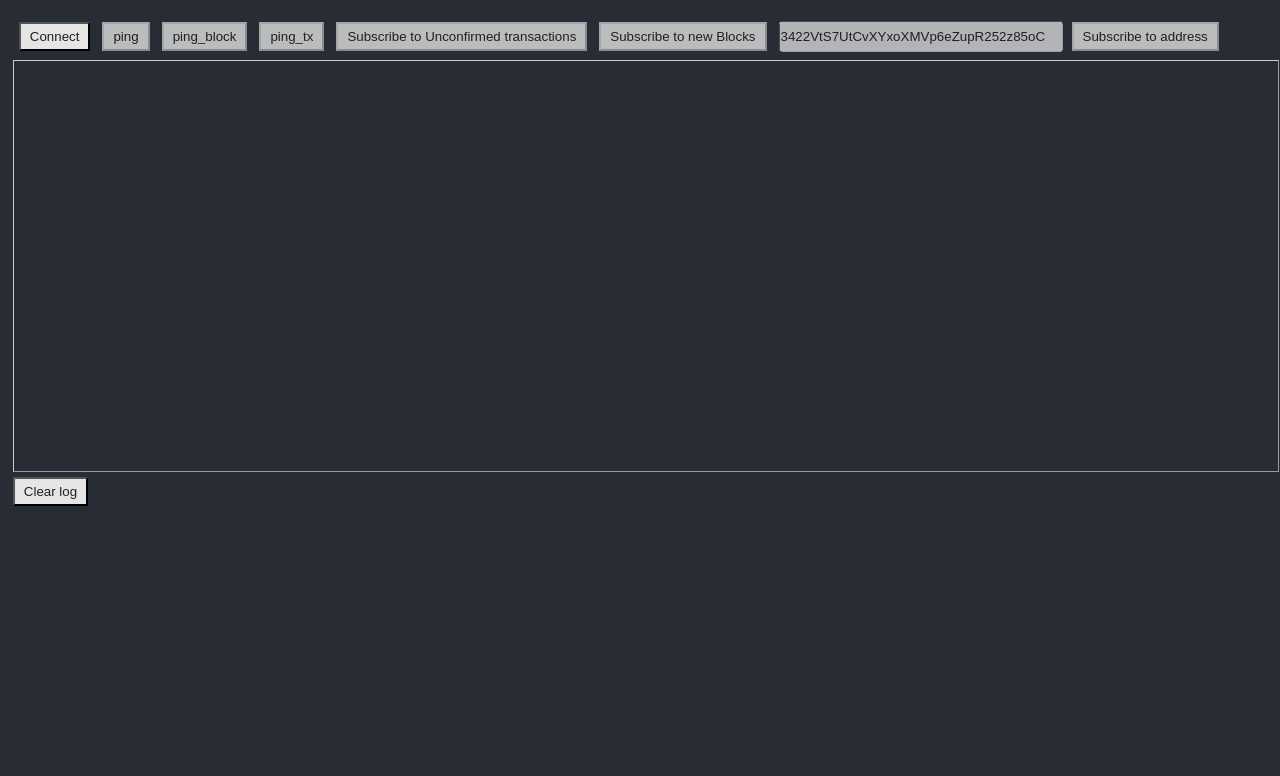
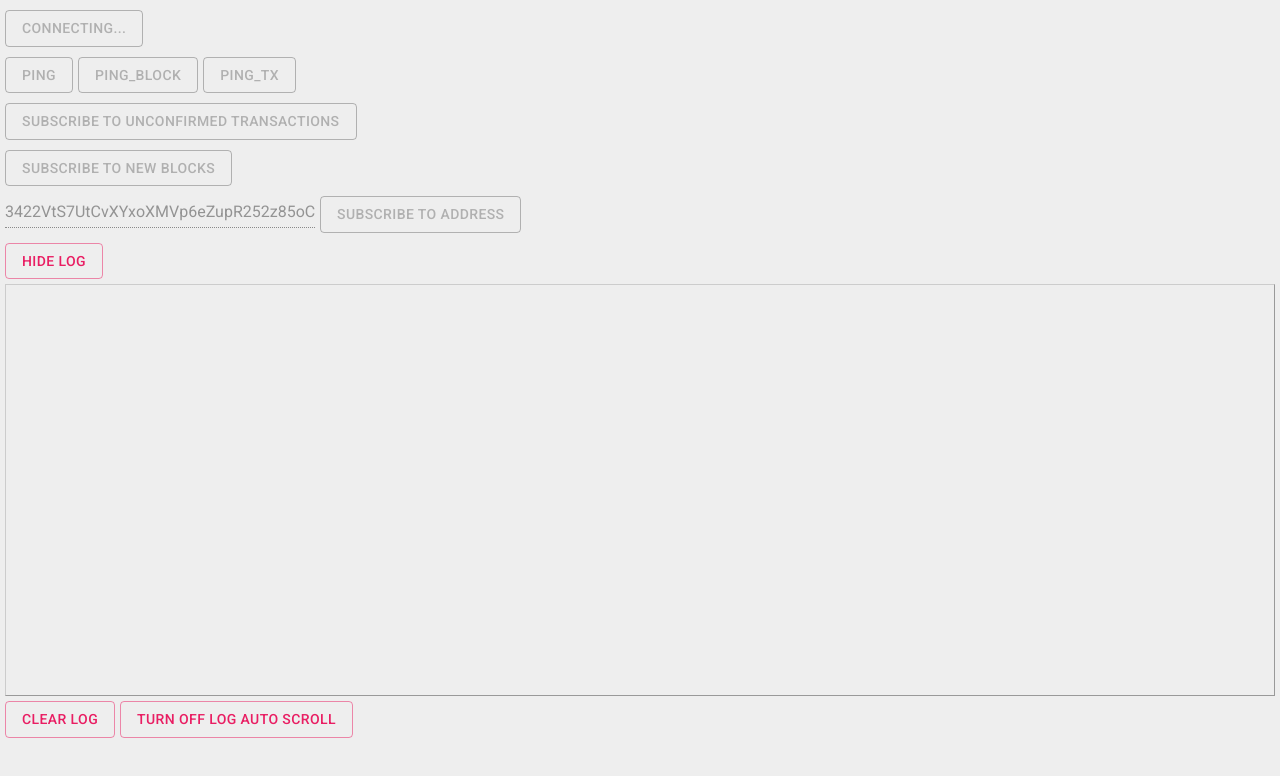
Before and after one commit to ivanpolkin/react_test_project, a React (Create React App) app: page / in a window 1280 px wide. Shown: the top 776 px of the page. Built offline with nearby package versions, Linux system fonts and the light colour scheme; no server answers.

Commit message:
added material design for buttons and input and Roboto font
added new functionality:
    counters: BTC, transactions, blocks
    buttons: conditional disable

log:
    output now is understandable for users,
    added buttons to turn off auto scroll and hide log window

```diff
--- a/public/index.html
+++ b/public/index.html
@@ -3,7 +3,7 @@
   <head>
     <meta charset="utf-8">
     <link rel="shortcut icon" href="%PUBLIC_URL%/favicon.ico">
-    <meta name="viewport" content="width=device-width, initial-scale=1, shrink-to-fit=no">
+    <meta name="viewport" content="width=device-width, initial-scale=1, shrink-to-fit=no user-scalable=no">
     <meta name="theme-color" content="#000000">
     <!--
       manifest.json provides metadata used when your web app is added to the
--- a/src/App.css
+++ b/src/App.css
@@ -1,44 +1,19 @@
+@import url("https://fonts.googleapis.com/css?family=Roboto:300,400,500");
+
 body {
-    padding: 1%;
-    background-color: #282c34;
-    font-size: 14px;
-    color: white;
+    font-family: 'Roboto', sans-serif;
+    color: rgba(0, 0, 0, 0.87);
+    margin: 5px;
+    background-color: #eee;
 }
 
 #log {
-    border: solid 1px #999999;
-    border-top-color: #CCCCCC;
-    border-left-color: #CCCCCC;
+    border: solid 1px #999;
+    border-top-color: #ccc;
+    border-left-color: #ccc;
     padding: 5px;
-    width: 100%;
+    width: auto;
     min-height: 50vh;
     max-height: 50vh;
     overflow-y: scroll;
-    margin-bottom: 5px;
 }
-
-.App-header > div {
-    display: inline-block;
-    padding: 8px 6px;
-}
-
-button {
-    padding: 5px 9px;
-    background: rgba(250, 250, 250, 0.9);
-    outline: 0;
-    text-decoration: none;
-    color: rgb(32, 32, 32);
-    cursor: pointer;
-}
-
-button:disabled {
-    background: rgba(250, 250, 250, 0.7);
-}
-
-input {
-    width: 280px;
-    padding: 6px 0;
-    color: rgb(32, 32, 32);
-    font-weight: 500;
-    margin-right: 9px;
-}
--- a/src/App.js
+++ b/src/App.js
@@ -7,25 +7,65 @@ import reducer from './reducer';
 import websocketMiddleware from './websocket';
 import {clear as wsClear, connect as wsConnect, disconnect as wsDisconnect, send as wsSend} from './actions'
 
+import blue from '@material-ui/core/colors/blue'
+import pink from '@material-ui/core/colors/pink'
+import Button from '@material-ui/core/Button';
+import {createMuiTheme, MuiThemeProvider} from '@material-ui/core/styles';
+import TextField from "@material-ui/core/TextField/TextField";
+
+
+const theme = createMuiTheme({
+    typography: {
+        useNextVariants: true,
+    },
+    palette: {
+        primary: {main: blue["500"]},
+        secondary: {main: pink["500"]},
+        // secondary: {main: red["500"]},
+    },
+    overrides: {
+        MuiButton: {
+            root: {
+                margin: "5px 5px 5px 0",
+            }
+        },
+        MuiFormControl: {
+            root: {
+                margin: "5px 5px 5px 0",
+            }
+        }
+    },
+});
+
 let initialState = {
     isConnected: false,
     isConnecting: false,
-    messages: []
+    messages: [],
+    transactionsSum: 0,
+    transactionsCount: 0,
+    unconfirmed_sub: false,
+    blocks_sub: false,
+    blocksCount: 0,
+    showLog: true,
+    logAutoScroll: true,
 };
 
 // store for websocket info and received messages
 const store = createStore(reducer, initialState, applyMiddleware(websocketMiddleware));
 
+// connect on load
+store.dispatch(wsConnect(() => {
+    store.dispatch(wsSend({"op": "unconfirmed_sub"}));
+    store.dispatch({type: 'WEBSOCKET:unconfirmed_sub'});
+    store.dispatch(wsSend({"op": "blocks_sub"}));
+    store.dispatch({type: 'WEBSOCKET:blocks_sub'});
+}));
+
 
 class ConnectButton extends Component {
 
-    // constructor(props) {
-    //     super(props);
-    // }
-
     componentDidMount() {
         this.unsubscribe = store.subscribe(() => {
-            console.log('forceUpdate');
             this.forceUpdate();
         });
     }
@@ -35,30 +75,17 @@ class ConnectButton extends Component {
     }
 
     connect = () => {
-        store.dispatch(wsConnect());
+        store.dispatch(wsConnect(() => {
+            store.dispatch(wsSend({"op": "unconfirmed_sub"}));
+            store.dispatch({type: 'WEBSOCKET:unconfirmed_sub'});
+            store.dispatch(wsSend({"op": "blocks_sub"}));
+            store.dispatch({type: 'WEBSOCKET:blocks_sub'});
+        }));
     };
 
     disconnect = () => {
         store.dispatch(wsDisconnect());
 
-    };
-
-    handleClick = () => {
-        // if (!this.state.connecting && !this.state.connected) {
-        //     this.setState({
-        //         connecting: true
-        //     });
-        //
-        //     this.connect();
-        // }
-
-        // this.setState({
-        //     buttonState: false
-        // });
-
-        // this.setState((state, props) => ({
-        //     buttonState: !state.buttonState
-        // }));
     };
 
     render() {
@@ -67,15 +94,17 @@ class ConnectButton extends Component {
 
         // conditional render to show user the state of connection
         if (state.isConnecting) {
-            button = <button disabled>Connecting...</button>
+            button = <Button variant="outlined" disabled>Connecting...</Button>
         } else if (state.isConnected) {
-            button = <button onClick={this.disconnect}>Disconnect</button>
+            button = <Button variant="outlined" color={"secondary"} onClick={this.disconnect}>Disconnect</Button>
         } else {
-            button = <button onClick={this.connect}>Connect</button>
+            button = <Button variant="outlined" color={"primary"} onClick={this.connect}>Connect</Button>
         }
         return (
             <div>
-                {button}
+                <MuiThemeProvider theme={theme}>
+                    {button}
+                </MuiThemeProvider>
             </div>
         );
     }
@@ -101,27 +130,24 @@ class PingButton extends Component {
     };
 
     render() {
+        let state = store.getState();
+        let disabled = !state.isConnected || (this.type !== 'ping' && (state.unconfirmed_sub || state.blocks_sub || state.addr_sub));
+
         return (
-            <div>
-                <button onClick={this.handleClick} disabled={!store.getState().isConnected}>
+            <MuiThemeProvider theme={theme}>
+                <Button id={this.type} variant={"outlined"} color={"primary"} onClick={this.handleClick}
+                        disabled={disabled}>
                     {this.type}
-                </button>
-            </div>
+                </Button>
+            </MuiThemeProvider>
         );
     }
 }
 
 class SubUnconfirmedButton extends Component {
-    constructor(props) {
-        super(props);
-        this.isSubscribed = false;
-    }
 
     componentDidMount() {
         this.unsubscribe = store.subscribe(() => {
-            if (!store.getState().isConnected) {
-                this.isSubscribed = false;
-            }
             this.forceUpdate()
         });
     }
@@ -131,36 +157,44 @@ class SubUnconfirmedButton extends Component {
     }
 
     handleClick = () => {
-        if (!this.isSubscribed) {
+        if (!store.getState().unconfirmed_sub) {
             store.dispatch(wsSend({"op": "unconfirmed_sub"}));
+            store.dispatch({type: 'WEBSOCKET:unconfirmed_sub'});
         } else {
             store.dispatch(wsSend({"op": "unconfirmed_unsub"}));
+            store.dispatch({type: 'WEBSOCKET:unconfirmed_unsub'});
         }
-        this.isSubscribed = !this.isSubscribed;
     };
 
     render() {
+        let state = store.getState();
+        let disabled = !state.isConnected || state.addr_sub;
+        let transactions;
+        if (state.transactionsCount)
+            transactions = <span
+                style={{fontSize: "18 !important"}}><b>{state.transactionsSum.toFixed(8)}</b> BTC in <b>{state.transactionsCount}</b> transactions</span>;
+        else if (state.unconfirmed_sub)
+            transactions = "Waiting for new transactions...";
+
         return (
             <div>
-                <button onClick={this.handleClick} disabled={!store.getState().isConnected}>
-                    {this.isSubscribed ? 'Unsubscribe from' : 'Subscribe to'} Unconfirmed transactions
-                </button>
+                <MuiThemeProvider theme={theme}>
+                    <Button id={this.type} variant={"outlined"} color={state.unconfirmed_sub ? "secondary" : "primary"}
+                            onClick={this.handleClick} disabled={disabled}>
+                        {state.unconfirmed_sub ? 'Unsubscribe from' : 'Subscribe to'} Unconfirmed transactions
+                    </Button>
+                </MuiThemeProvider>
+
+                <div style={{display: 'inline'}}>{transactions}</div>
             </div>
         );
     }
 }
 
 class SubNewBlocksButton extends Component {
-    constructor(props) {
-        super(props);
-        this.isSubscribed = false;
-    }
 
     componentDidMount() {
         this.unsubscribe = store.subscribe(() => {
-            if (!store.getState().isConnected) {
-                this.isSubscribed = false;
-            }
             this.forceUpdate()
         });
     }
@@ -170,36 +204,60 @@ class SubNewBlocksButton extends Component {
     }
 
     handleClick = () => {
-        if (!this.isSubscribed) {
+        if (!store.getState().blocks_sub) {
             store.dispatch(wsSend({"op": "blocks_sub"}));
+            store.dispatch({type: 'WEBSOCKET:blocks_sub'});
         } else {
             store.dispatch(wsSend({"op": "blocks_unsub"}));
+            store.dispatch({type: 'WEBSOCKET:blocks_unsub'});
         }
-        this.isSubscribed = !this.isSubscribed;
     };
 
     render() {
+        let state = store.getState();
+        let disabled = !state.isConnected;
+        let blocks;
+        if (state.blocks_sub)
+            blocks = state.blocksCount ? <span><b>{state.blocksCount}</b>found </span> : "Waiting for new blocks...";
         return (
             <div>
-                <button onClick={this.handleClick} disabled={!store.getState().isConnected}>
-                    {this.isSubscribed ? 'Unsubscribe from' : 'Subscribe to'} new Blocks
-                </button>
+                <MuiThemeProvider theme={theme}>
+                    <Button id={this.type} variant={"outlined"} color={state.blocks_sub ? "secondary" : "primary"}
+                            onClick={this.handleClick} disabled={disabled}>
+                        {state.blocks_sub ? 'Unsubscribe from' : 'Subscribe to'} new Blocks
+                    </Button>
+                </MuiThemeProvider>
+                <div style={{display: 'inline'}}>{blocks}</div>
             </div>
         );
     }
 }
 
 class SubAddressButton extends Component {
+    handleClick = () => {
+        if (!store.getState().addr_sub) {
+            store.dispatch(wsSend({"op": "addr_sub", "addr": this.state.address}));
+            store.dispatch({type: 'WEBSOCKET:addr_sub'});
+        } else {
+            store.dispatch(wsSend({"op": "addr_unsub", "addr": this.state.address}));
+            store.dispatch({type: 'WEBSOCKET:addr_unsub'});
+        }
+    };
+    handleChange = name => event => {
+        this.setState({
+            [name]: event.target.value,
+        });
+    };
+
     constructor(props) {
         super(props);
-        this.isSubscribed = false;
+        this.state = {
+            address: '3422VtS7UtCvXYxoXMVp6eZupR252z85oC'
+        };
     }
 
     componentDidMount() {
         this.unsubscribe = store.subscribe(() => {
-            if (!store.getState().isConnected) {
-                this.isSubscribed = false;
-            }
             this.forceUpdate()
         });
     }
@@ -208,35 +266,30 @@ class SubAddressButton extends Component {
         this.unsubscribe();
     }
 
-    handleClick = () => {
-        if (!this.isSubscribed) {
-            store.dispatch(wsSend({"op": "addr_sub", "addr": this.address.value}));
-            this.isSubscribed = true;
-        } else {
-            store.dispatch(wsSend({"op": "addr_unsub", "addr": this.address.value}));
-            this.isSubscribed = false;
-            // this.address.value = "";
-        }
-    };
-
     render() {
+        let state = store.getState();
+        let disabledButton = !state.isConnected || state.unconfirmed_sub;
+        let disabledInput = state.addr_sub || !state.isConnected || disabledButton;
         return (
             <div>
-                <input ref={(el) => this.address = el} disabled={this.isSubscribed || !store.getState().isConnected}
-                       value="3422VtS7UtCvXYxoXMVp6eZupR252z85oC"/>
-                <button onClick={this.handleClick} disabled={!store.getState().isConnected}>
-                    {this.isSubscribed ? 'Unsubscribe from' : 'Subscribe to'} address
-                </button>
+                <MuiThemeProvider theme={theme}>
+                    <TextField ref={(el) => this.address = el} disabled={disabledInput}
+                               value={this.state.address} onChange={this.handleChange('address')} style={{width: 310}}/>
+                    <Button id={this.type} variant={"outlined"} color={state.addr_sub ? "secondary" : "primary"}
+                            onClick={this.handleClick} disabled={disabledButton}>
+                        {state.addr_sub ? 'Unsubscribe from' : 'Subscribe to'} address
+                    </Button>
+                </MuiThemeProvider>
             </div>
         );
     }
 }
 
 class LogArea extends Component {
-    constructor(props) {
-        super(props);
-        this.state = {date: new Date(), buttonState: true};
-    }
+    scrollToBottom = () => {
+        if (this.log)
+            this.log.scrollTop = this.log.scrollHeight;
+    };
 
     componentDidMount() {
         this.unsubscribe = store.subscribe(() => {
@@ -244,37 +297,62 @@ class LogArea extends Component {
         });
     }
 
-    scrollToBottom = () => {
-        this.messagesEnd.scrollIntoView({behavior: "smooth"});
+    clearLog = () => {
+        store.dispatch(wsClear());
+    };
+    toggleLog = () => {
+        store.dispatch({type: "WEBSOCKET:toggle_log"});
+    };
+    toggleLogScroll = () => {
+        store.dispatch({type: "WEBSOCKET:toggle_log_scroll"});
     };
 
-    componentDidUpdate() {
-        this.scrollToBottom();
+    constructor(props) {
+        super(props);
+        this.state = {date: new Date(), buttonState: true};
+        this.messagesEnd = null;
     }
 
     componentWillUnmount() {
         this.unsubscribe();
     }
 
-    handleClick = () => {
-        store.dispatch(wsClear());
-    };
+    componentDidUpdate() {
+        if (store.getState().logAutoScroll)
+            this.scrollToBottom();
+    }
 
     render() {
-        let messages = [];
+        let state = store.getState();
 
-        for (var message of store.getState().messages || []) {
-            messages.push(<p style={{"overflowWrap": "break-word"}}>{message}</p>);
+        let log;
+        if (state.showLog) {
+            let storeMessages = state.messages;
+            let messages = [];
+            for (let i in storeMessages) {
+                let obj = storeMessages[i];
+                let key = obj[0];
+                let message = obj[1];
+                messages.push(<div key={key} style={{"overflowWrap": "break-word"}}>{message}<br/></div>);
+            }
+            log = <>
+                <div id="log" ref={(el) => this.log = el}>
+                    {messages}
+                </div>
+                <Button variant={"outlined"} color={"secondary"} onClick={this.clearLog}>Clear log</Button>
+                <Button variant={"outlined"} color={state.logAutoScroll ? "secondary" : "primary"}
+                        onClick={this.toggleLogScroll}>
+                    Turn {state.logAutoScroll ? "off" : "on"} log auto scroll
+                </Button>
+            </>;
         }
-
         return (
-            <div>
-                <div id="log">
-                    {messages}
-                    <div ref={(el) => this.messagesEnd = el}/>
-                </div>
-                <button onClick={this.handleClick}>Clear log</button>
-            </div>
+            <MuiThemeProvider theme={theme}>
+                <Button variant={"outlined"} color={state.showLog ? "secondary" : "primary"}
+                        onClick={this.toggleLog}>{state.showLog ? "Hide" : "Show"} log
+                </Button>
+                {log}
+            </MuiThemeProvider>
 
         );
     }
@@ -286,10 +364,12 @@ class App extends Component {
         return (
             <div className="App">
                 <header className="App-header">
-                    <ConnectButton/>
-                    <PingButton/>
-                    <PingButton type="ping_block"/>
-                    <PingButton type="ping_tx"/>
+                    <div style={{display: "inline-block"}}>
+                        <ConnectButton/>
+                        <PingButton/>
+                        <PingButton type="ping_block"/>
+                        <PingButton type="ping_tx"/>
+                    </div>
                     <SubUnconfirmedButton/>
                     <SubNewBlocksButton/>
                     <SubAddressButton/>
--- a/src/actions.js
+++ b/src/actions.js
@@ -1,8 +1,8 @@
 // user actions
 
-export const connect = (url = 'wss://ws.blockchain.info/inv') => ({
+export const connect = (callback, url = 'wss://ws.blockchain.info/inv') => ({
     type: 'WEBSOCKET:CONNECT',
-    payload: {url}
+    payload: {url, callback}
 });
 
 export const disconnect = () => ({
--- a/src/reducer.js
+++ b/src/reducer.js
@@ -1,3 +1,5 @@
+import React from 'react';
+
 const reducer = (state = {}, action) => {
     // debug
     // console.log('reducer');
@@ -23,30 +25,80 @@ const reducer = (state = {}, action) => {
                 isConnecting: false,
                 isConnected: true
             });
-            newState.messages.push('Connection opened.');
+            newState.messages.push([new Date().getTime(), <b>Connection opened.<br/></b>]);
             return newState;
         case 'WEBSOCKET:CLOSE':
             newState = Object.assign({}, state, {
+                isConnected: false,
                 isConnecting: false,
-                isConnected: false,
+                unconfirmed_sub: false,
+                blocks_sub: false,
             });
-            newState.messages.push('Connection closed.');
+            newState.messages.push([new Date().getTime(), <b>Connection closed.<br/></b>]);
             return newState;
         case 'WEBSOCKET:CLEAR':
             return Object.assign({}, state, {
                 messages: []
             });
         case 'WEBSOCKET:MESSAGE':
-            console.log(state);
-            // const data = JSON.parse(action.payload.data);
-            // return {...state, ...data};
             newState = Object.assign({}, state);
-            if (newState.messages) {
-                newState.messages.push(action.payload.data);
-            } else {
-                newState.messages = [action.payload.data];
+            let data = JSON.parse(action.payload.data);
+
+            let transactionMessage;
+            if (data.op === 'utx') {
+                let x = data.x;
+                let from = x.inputs.map((i) => {
+                    return i.prev_out.addr;
+                });
+                let sum = 0;
+                let to = x.out.map((i) => {
+                    sum += i.value / 100000000; // to BTC
+                    return i.addr;
+                });
+                if (state.unconfirmed_sub) {
+                    newState.transactionsSum += sum;
+                    newState.transactionsCount++;
+                }
+                let href1 = "https://www.blockchain.com/btc/tx/" + x.hash;
+                transactionMessage = <div>
+                    <b><a href={href1} target="_blank" rel="noopener noreferrer">Transaction</a> of {sum.toFixed(8)} BTC</b>
+                    {/*<div><b>Hash:</b> </div>*/}
+                    <div><b>From:</b> {from.join(', ')}</div>
+                    <div><b>To:</b> {to.join(', ')}</div>
+                </div>;
+            } else if (data.op === 'block') {
+                let x = data.x;
+                let n = x.height;
+                newState.blocksCount++;
+                let href = "https://www.blockchain.com/btc/block/" + x.hash;
+                // let foundBy = <a href={x.foundBy.link} target="_blank">{x.foundBy.description}</a>;
+                transactionMessage = <div>
+                    <b>New Block <a href={href} target="_blank" rel="noopener noreferrer">#{n}</a></b> was found
+                </div>;
+            } else if (data.op === 'pong') {
+                transactionMessage = <b>pong<br/></b>;
             }
+            let transactionUID = new Date().getTime();
+            newState.messages.push([transactionUID, transactionMessage]);
+            newState.messages = newState.messages.slice(-1000); // limit log buffer
+
             return newState;
+        case 'WEBSOCKET:unconfirmed_sub':
+            return Object.assign({}, state, {transactionsSum: 0, transactionsCount: 0, unconfirmed_sub: true});
+        case 'WEBSOCKET:unconfirmed_unsub':
+            return Object.assign({}, state, {unconfirmed_sub: false});
+        case 'WEBSOCKET:blocks_sub':
+            return Object.assign({}, state, {blocksCount: 0, blocks_sub: true});
+        case 'WEBSOCKET:blocks_unsub':
+            return Object.assign({}, state, {blocks_sub: false});
+        case 'WEBSOCKET:addr_sub':
+            return Object.assign({}, state, {addr_sub: true});
+        case 'WEBSOCKET:addr_unsub':
+            return Object.assign({}, state, {addr_sub: false});
+        case 'WEBSOCKET:toggle_log':
+            return Object.assign({}, state, {showLog: !state.showLog});
+        case 'WEBSOCKET:toggle_log_scroll':
+            return Object.assign({}, state, {logAutoScroll: !state.logAutoScroll});
         default:
             return state
     }
```
Also changed, not shown: package.json (+8 -1 lines), src/websocket.js (+9 -34 lines), 1 other file (tests, documents, lock files or other folders).
